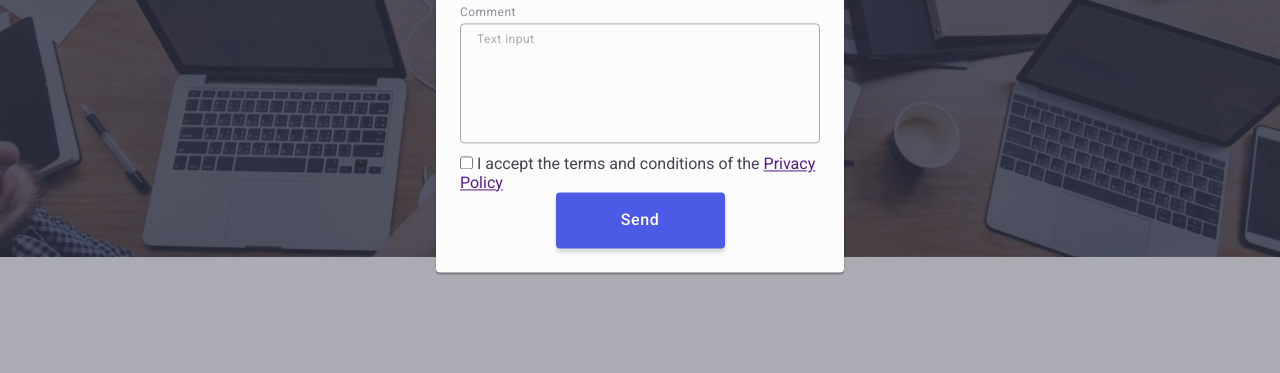
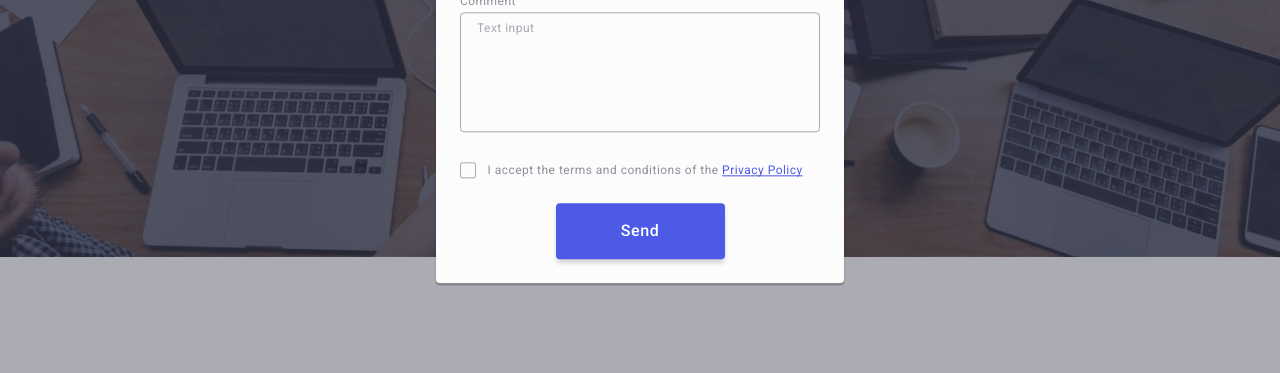
Before and after one commit to Karlson1979/goit-markup-hw-05, a website: page index.html in a window 1280 px wide. Shown: the part 416-789 px from the top of the page. Drawn offline with nearby package versions, Linux system fonts and the light colour scheme.

Commit message:
check-box

```diff
--- a/css/style.css
+++ b/css/style.css
@@ -677,9 +677,7 @@ text-align: center;
 color: #2e2f42;
 margin-bottom: 16px;
 }
-.checkbox-link{
-    text-decoration: underline;
-}
+
 
 .modal-btn{
 
@@ -730,6 +728,7 @@ font-weight: 400;
 font-size: 12px;
 line-height: 1.16667;
 letter-spacing: 0.04em;
+margin-bottom: 16px;
 }
 .modal-form-textarea:focus{
     border-color: #4d5ae5;
@@ -756,6 +755,7 @@ color: #8e8f99;
 margin-bottom: 4px;
 
 }
+
 .input-block{
     position: relative;
 }
@@ -766,3 +766,48 @@ margin-bottom: 4px;
     transform: translateY(-50%);
     fill: #2e2f42;
 }
+
+.modal-form-checkbox{
+    margin-bottom: 24px;
+}
+.modal-checkbox:checked +
+.privacy-policy-label
+.checkbox-span{
+background-color: #404bbf;
+fill: #f4f4fd;
+background-color: #404bbf;
+}
+.modal-checkbox:focus +
+.privacy-policy-label
+.checkbox-span{
+outline: 1px solid #404bbf;
+}
+
+.privacy-policy-label{
+
+font-weight: 400;
+font-size: 12px;
+line-height: 1.16667;
+letter-spacing: 0.04em;
+color: #8e8f99;
+
+}
+.checkbox-link{
+    line-height: 1.33;
+text-decoration: underline;
+text-decoration-skip-ink: none;
+color: #4d5ae5;
+}
+.checkbox-span{
+
+    border-radius: 2px;
+fill: transparent;
+border: 1px solid rgba(46, 47, 66, 0.4);
+width: 16px;
+height: 16px;
+cursor: pointer;
+display: inline-flex;
+justify-content: center;
+align-items: center;
+margin-right: 8px;
+}
--- a/index.html
+++ b/index.html
@@ -440,11 +440,14 @@
                 <label class="modal-form-label" for="user-comment">Comment</label>
                 <textarea type="text" class="modal-form-textarea" name="user-comment" id="user-comment" required placeholder="Text input"></textarea>
             </div>
-            <div class="modal-form-checkbox">
-                <input class="modal-checkbox" type="checkbox" name="privacy policy" id="privacy policy" value="true" required>
-                <label for="privacy policy">I accept the terms and conditions of the <a href="" class="checkbox-link">Privacy Policy</a></label>
-                <button type="submit" class="modal-btn">Send</button>
+            <div class="modal-form-checkbox ">
+                <input class="modal-checkbox visually-hidden" type="checkbox" name="privacy policy" id="privacy policy" value="true" required>
+                <label class="privacy-policy-label" for="privacy policy"> <span class="checkbox-span"><svg class="checkbox-svg-icon" width="10" height="8"><use href="./images/icons.svg#icon-check-box"></use></svg>
+
+                </span> I accept the terms and conditions of the <a href="" class="checkbox-link">Privacy Policy</a></label>
+
             </div>
+            <button type="submit" class="modal-btn">Send</button>
         </form>
     </div>
 </div>
```
